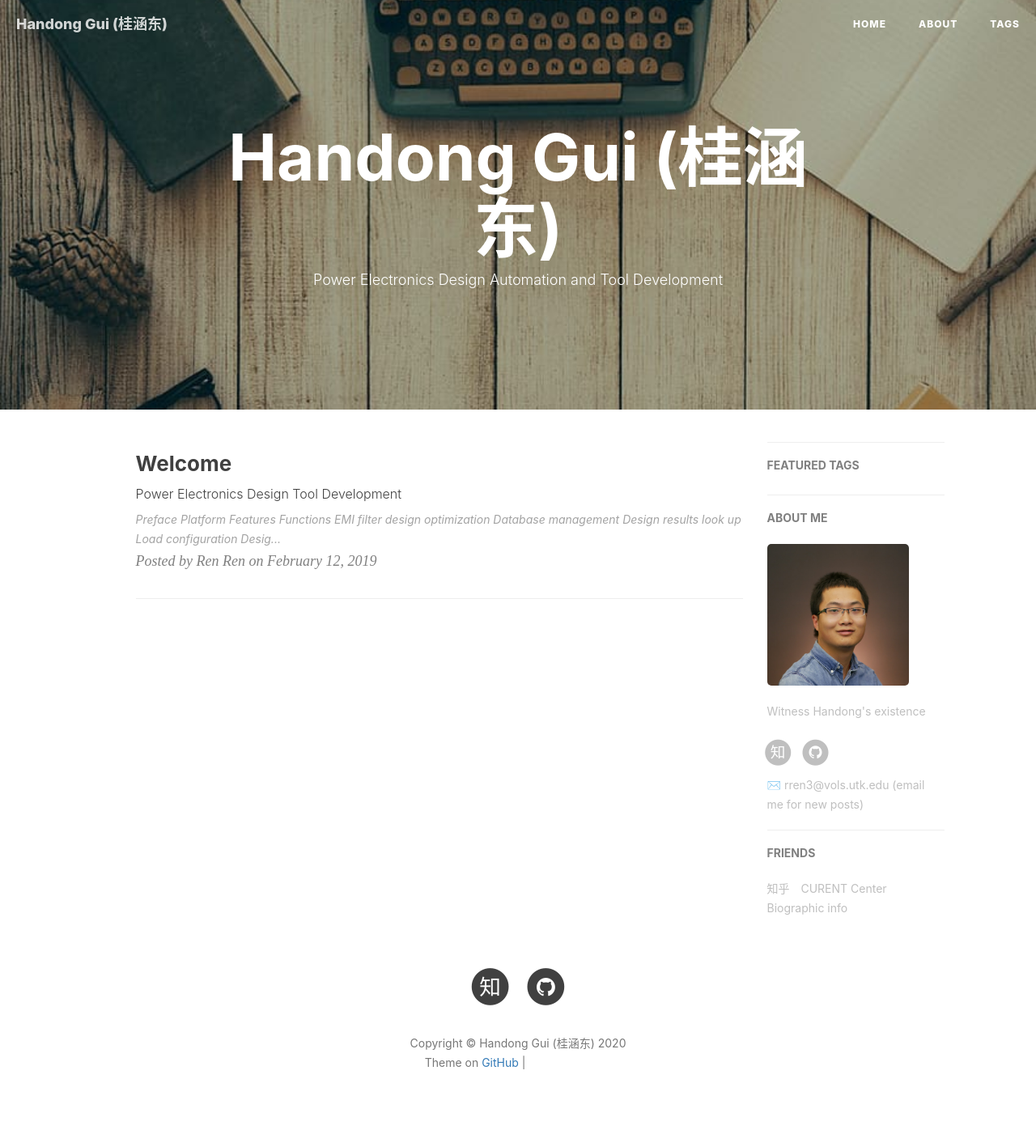
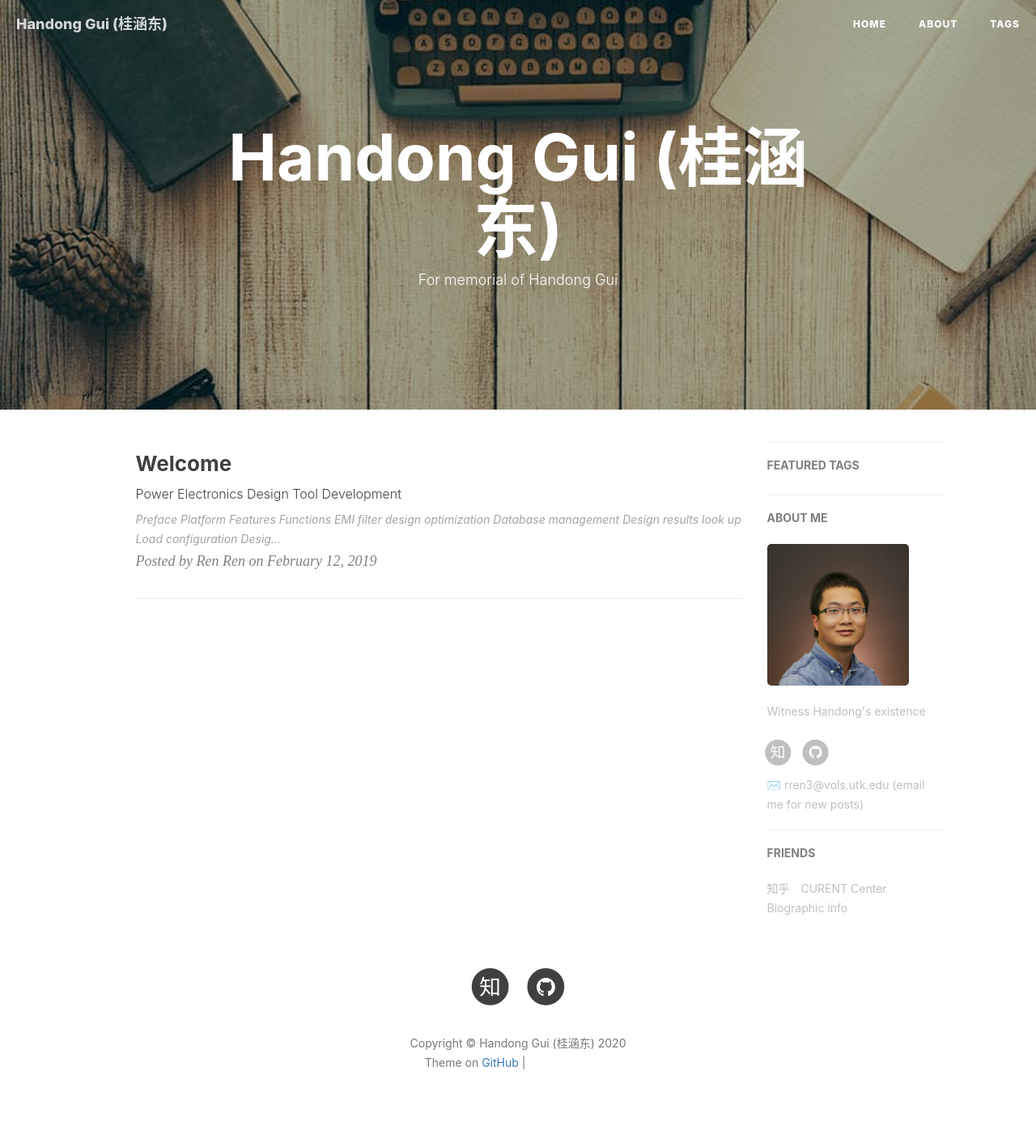
Before and after one commit to HandongGui/HandongGui.github.io, a Jekyll site: the page built from index.html, in a window 1280 px wide. Shown: the whole page at 81% size. Built offline with Jekyll 4.4.1, drawn with Linux system fonts in a browser that asks for light colours; nearby versions of some CDN libraries; the list of posts is cut into pages by our own code; comment, search, counter and statistics services are not loaded; grey boxes are pictures that could not be loaded.

Commit message:
Update index.html

```diff
--- a/index.html
+++ b/index.html
@@ -1,6 +1,6 @@
 ---
 layout: page
-description: "Power Electronics Design Automation and Tool Development"
+description: "For memorial of Handong Gui"
 ---
 
 {% for post in paginator.posts %}
```
